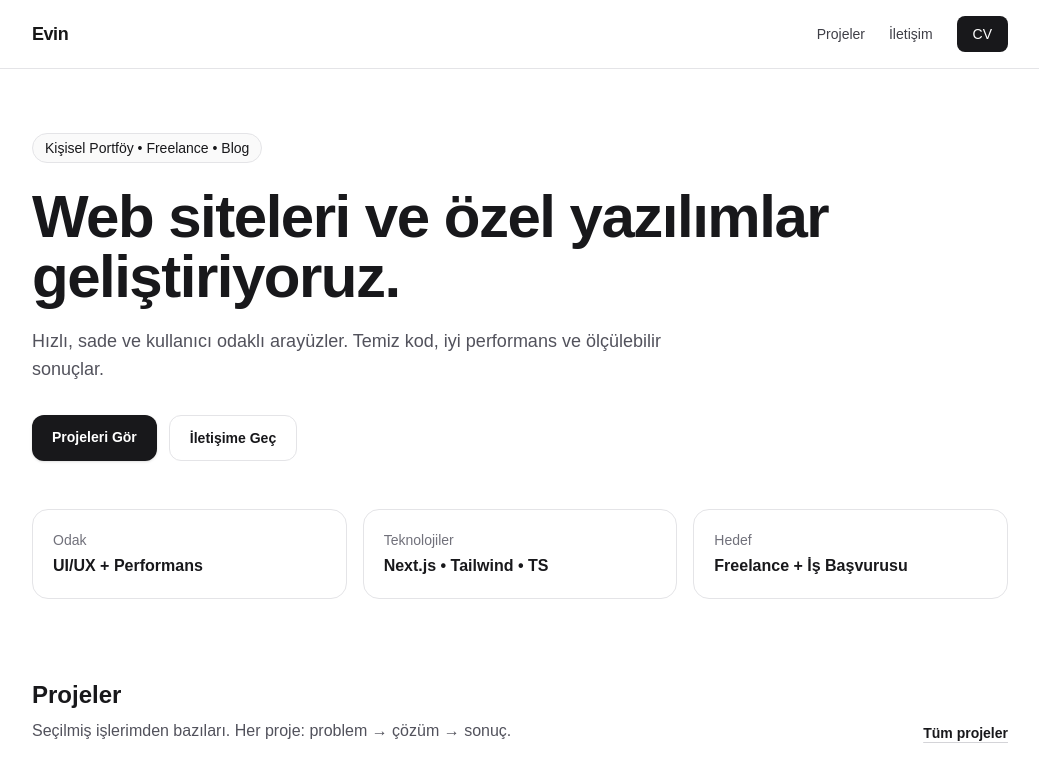
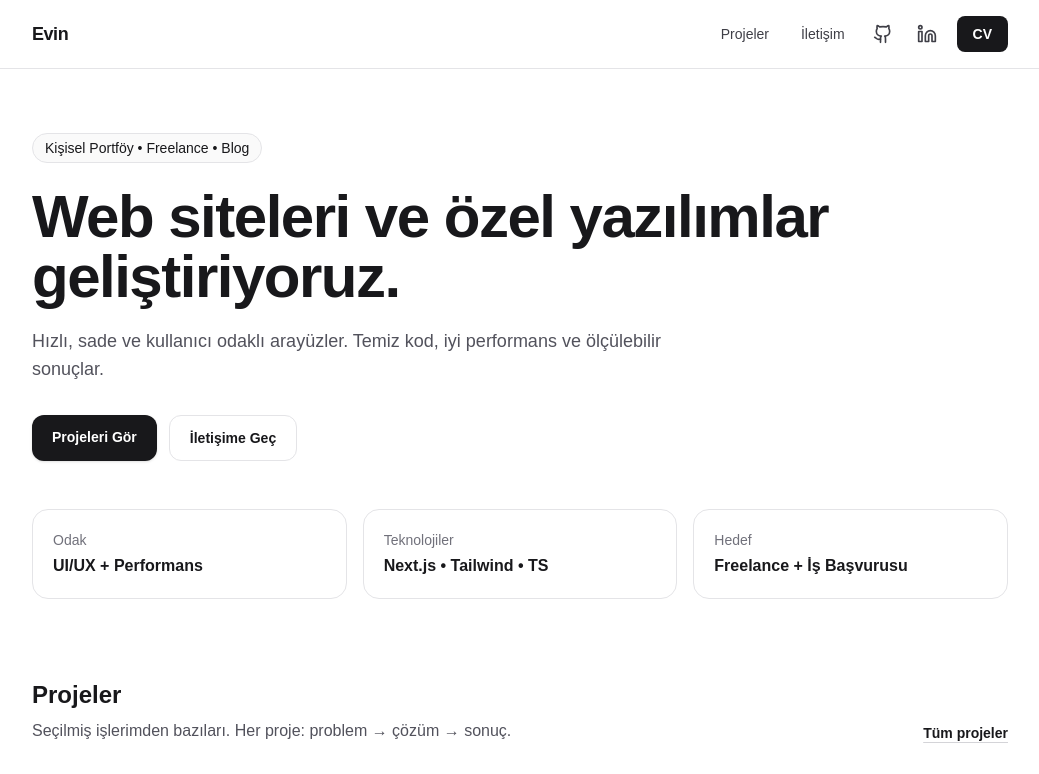
Before and after one commit to 1EvnTskn/fessoft-corporate-website, a Next.js app: page / in a window 1280 px wide. Shown: the top 774 px of the page, without its empty margins (120-1159 px from the left). Built offline with nearby package versions, Linux system fonts and the light colour scheme.

Commit message:
Polish navbar with social icons and CV

```diff
--- a/app/components/Navbar.tsx
+++ b/app/components/Navbar.tsx
@@ -1,29 +1,65 @@
+import { Github, Linkedin } from "lucide-react";
+
 export default function Navbar() {
+    const links = {
+        github: "https://github.com/1EvnTskn",
+        linkedin: "https://www.linkedin.com/in/evin-ta%C5%9Fk%C4%B1n-7281b3247/",
+        cv: "/cv.pdf",
+    } as const;
+
     return (
         <header className="sticky top-0 z-50 border-b border-zinc-200 bg-white/80 backdrop-blur">
             <div className="mx-auto flex max-w-5xl items-center justify-between px-6 py-4">
                 {/* Logo / İsim */}
-        <a href="#" className="text-lg font-bold tracking-tight">
+                <a href="#" className="text-lg font-bold tracking-tight text-zinc-900">
                     Evin
                 </a>
 
                 {/* Menü */}
-        <nav className="flex items-center gap-6 text-sm font-medium text-zinc-700">
-          <a href="#projeler" className="hover:text-zinc-900">
+                <nav className="flex items-center gap-2">
+                    <a
+                        href="#projeler"
+                        className="hidden rounded-lg px-3 py-2 text-sm font-medium text-zinc-700 hover:bg-zinc-100 hover:text-zinc-900 sm:inline-flex"
+                    >
                         Projeler
                     </a>
-          <a href="#iletisim" className="hover:text-zinc-900">
+                    <a
+                        href="#iletisim"
+                        className="hidden rounded-lg px-3 py-2 text-sm font-medium text-zinc-700 hover:bg-zinc-100 hover:text-zinc-900 sm:inline-flex"
+                    >
                         İletişim
                     </a>
+
+                    {/* Sosyal ikonlar */}
                     <a
-                      href="/cv.pdf"
+                        href={links.github}
                         target="_blank"
-                      rel="noreferrer"
-                      className="rounded-lg bg-zinc-900 px-4 py-2 text-white hover:bg-zinc-800"
+                        rel="noopener noreferrer"
+                        aria-label="GitHub"
+                        className="inline-flex items-center justify-center rounded-lg p-2 text-zinc-700 hover:bg-zinc-100 hover:text-zinc-900"
+                    >
+                        <Github className="h-5 w-5" />
+                    </a>
+
+                    <a
+                        href={links.linkedin}
+                        target="_blank"
+                        rel="noopener noreferrer"
+                        aria-label="LinkedIn"
+                        className="inline-flex items-center justify-center rounded-lg p-2 text-zinc-700 hover:bg-zinc-100 hover:text-zinc-900"
+                    >
+                        <Linkedin className="h-5 w-5" />
+                    </a>
+
+                    {/* CV */}
+                    <a
+                        href={links.cv}
+                        target="_blank"
+                        rel="noopener noreferrer"
+                        className="ml-1 inline-flex items-center rounded-lg bg-zinc-900 px-4 py-2 text-sm font-semibold text-white hover:bg-zinc-800"
                     >
                         CV
                     </a>
-
                 </nav>
             </div>
         </header>
--- a/package.json
+++ b/package.json
@@ -9,6 +9,7 @@
     "lint": "next lint"
   },
   "dependencies": {
+    "lucide-react": "^0.562.0",
     "next": "^15.5.9",
     "react": "19.2.3",
     "react-dom": "19.2.3"
```
Also changed, not shown: 1 other file (tests, documents, lock files or other folders). Lines whose indentation alone changed are shown as unchanged.
